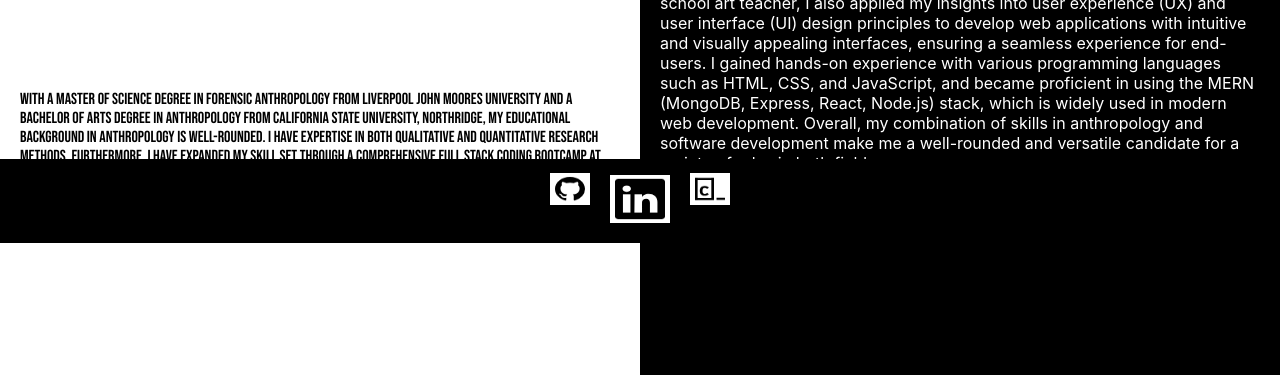
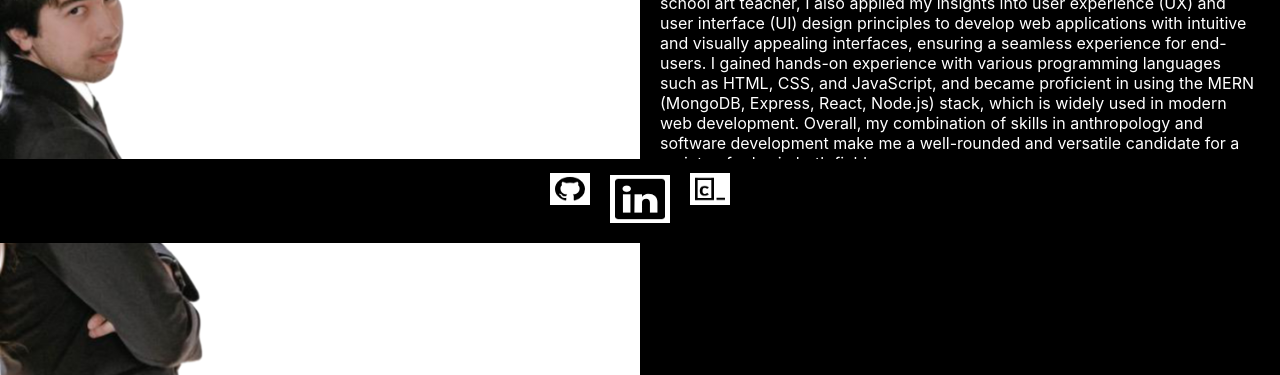
Before and after one commit to Cgotts1/Cobi-Gottschalk-New-Website, a React (Create React App) app in the folder cobi-gottschalk/: page / in a window 1280 px wide. Shown: the part 557-932 px from the top of the page. Built offline with nearby package versions, Linux system fonts and the light colour scheme; a web font is replaced by a local one.

Commit message:
Made slight changes to leftside

```diff
--- a/cobi-gottschalk/src/App.css
+++ b/cobi-gottschalk/src/App.css
@@ -61,17 +61,68 @@ margin-left: -40px;
   background-color: rgb(255, 255, 255);
   height: 500px;
   display: flex;
+  /* flex-direction: column; */
+  align-items: center;
+  justify-content: flex-end;
+  font-family: 'Bebas Neue';
+
+  background-image: url('./images/image7.png');
+  /* background-size: 210px; */
+  background-size: 204px;
+  background-repeat: no-repeat;
+  background-position: left;
+
+  /* background-position: right; */
+
+  /* background-position: left;
+  transform: scaleX(-1); */
+}
+
+
+/* Need column for contact page left side  */
+.left-section-one{
+  width: 50%;
+  background-color: rgb(255, 255, 255);
+  height: 500px;
+  display: flex;
   flex-direction: column;
   align-items: center;
-  justify-content: center;
+  justify-content: flex-end;
   font-family: 'Bebas Neue';
+  background-image: url('./images/image7.png');
+  background-size: 204px;
+  background-repeat: no-repeat;
+  background-position: left;
+}
 
+
+
+
+.left-section-one{
+  width: 50%;
+  background-color: rgb(255, 255, 255);
+  height: 500px;
+  display: flex;
+  flex-direction: column;
+  align-items: center;
+  justify-content: flex-end;
+  font-family: 'Bebas Neue';
+  background-image: url('./images/image7.png');
+  background-size: 204px;
+  background-repeat: no-repeat;
+  background-position: left;
 }
 
 .right-section-one{
   width: 50%;
   background-color: rgb(0, 0, 0);
   height: 500px;
+}
+
+.left-inside-section-one{
+  display: flex;
+  width: 50%;
+  justify-self: flex-end;
 }
 
 Footer {
@@ -1196,11 +1247,11 @@ footer {
   width: 100%;
   background-color: rgb(255, 255, 255);
   height: 500px;
-  display: flex;
+  /* display: flex;
   flex-direction: column;
   align-items: center;
   justify-content: center;
-  font-family: 'Bebas Neue';
+  font-family: 'Bebas Neue'; */
 }
 
 .right-section-one {
@@ -1347,6 +1398,7 @@ footer {
   text-align: center;
   font-family: 'Bebas Neue';
   border: solid black 1px;
+
 }
 }
 
--- a/cobi-gottschalk/src/components/pages/About.js
+++ b/cobi-gottschalk/src/components/pages/About.js
@@ -4,9 +4,7 @@ import image5 from "../../images/image5.jpg";
 export default function About() {
   return (
     <div className="about-component fadeIn">
-
-
-{/* <h2>Hello there!</h2> */}
+      {/* <h2>Hello there!</h2> */}
 
       {/* <section>
         <p>
@@ -37,22 +35,41 @@ export default function About() {
         </p>
       </section> */}
 
-<section className="left-section-one">
+      <section className="left-section-one">
 
-<p style={{padding: "20px"}}>
-          With a Master of Science degree in forensic anthropology from
-          Liverpool John Moores University and a Bachelor of Arts degree in
-          anthropology from California State University, Northridge, my
-          educational background in anthropology is well-rounded. I have
-          expertise in both qualitative and quantitative research methods.
-          Furthermore, I have expanded my skill set through a comprehensive full
-          stack coding bootcamp at UCSD, where I gained practical experience and
-          sharpened my abilities in software development and web applications.
+
+        <section className="left-inside-section-one">
+        <p style={{ padding: "20px" }}>
+          {/* "I hold a Master of Science in forensic anthropology from Liverpool
+          John Moores University and a Bachelor of Arts in anthropology from
+          California State University, Northridge. My expertise spans
+          qualitative and quantitative research methods, and I've honed my
+          software development skills through a comprehensive full-stack coding
+          bootcamp at UCSD. With experience in building responsive,
+          user-friendly web applications and proficiency in programming
+          languages like HTML, CSS, and JavaScript, I offer a versatile skill
+          set that bridges anthropology and software development for a wide
+          range of roles." */}
         </p>
-</section>
-<section className="right-section-one">
+        </section>
 
-<p style={{color: "white", padding: "20px"}}>
+        <section className="right-inside-section-one">
+        <p style={{ padding: "20px" }}>
+          {/* "I hold a Master of Science in forensic anthropology from Liverpool
+          John Moores University and a Bachelor of Arts in anthropology from
+          California State University, Northridge. My expertise spans
+          qualitative and quantitative research methods, and I've honed my
+          software development skills through a comprehensive full-stack coding
+          bootcamp at UCSD. With experience in building responsive,
+          user-friendly web applications and proficiency in programming
+          languages like HTML, CSS, and JavaScript, I offer a versatile skill
+          set that bridges anthropology and software development for a wide
+          range of roles." */}
+        </p>
+        </section>
+      </section>
+      <section className="right-section-one">
+        <p style={{ color: "white", padding: "20px" }}>
           During my time at the bootcamp, I learned how to build responsive and
           user-friendly web applications, as well as how to collaborate with
           other developers using Git version control. Drawing from my previous
@@ -67,10 +84,7 @@ export default function About() {
           software development make me a well-rounded and versatile candidate
           for a variety of roles in both fields.
         </p>
-</section>
-
-
-
+      </section>
     </div>
   );
 }
```
